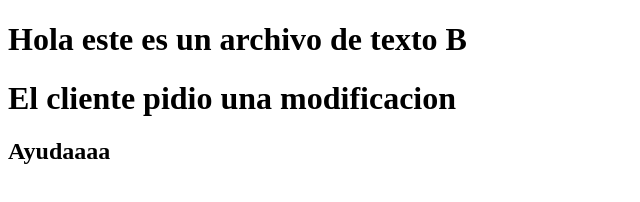
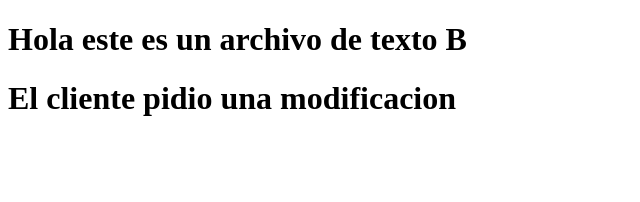
Before and after one commit to LizPao/BID-primer-git, a plain HTML site: page git/index.html in a window 1280 px wide. Shown: the whole page, without its empty margins (0-640 px from the left). Drawn offline with Linux system fonts and the light colour scheme.

Commit message:
Agregue un cambio

```diff
--- a/git/index.html
+++ b/git/index.html
@@ -9,6 +9,6 @@
 <body>
     <h1>Hola este es un archivo de texto B</h1>
     <h1>El cliente pidio una modificacion</h1>
-    <h2>Ayudaaaa</h2>
+
 </body>
 </html>
```
Also changed, not shown: 1 other file.
